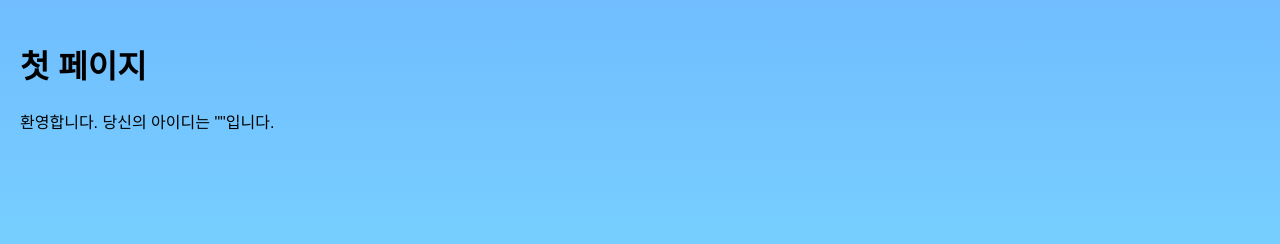
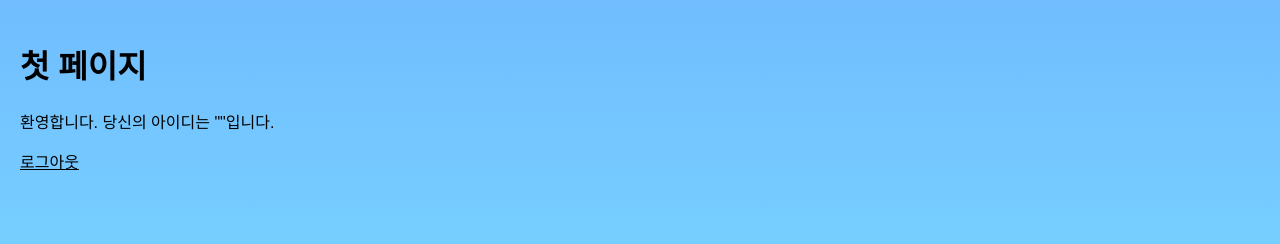
Before and after one commit to xenonbomin54/DEBATE-, a React (Vite) app: page /first in a window 1280 px wide. Shown: the top 244 px of the page. Built offline with nearby package versions, Linux system fonts and the light colour scheme; no server answers.

Commit message:
로그아웃 구현

```diff
--- a/src/first.jsx
+++ b/src/first.jsx
@@ -1,8 +1,10 @@
 import { useState, useEffect } from 'react';
+import { useNavigate } from 'react-router-dom';
 import { supabase } from './supabase.js';
 
 export default function First() {
   const [email, setEmail] = useState('');
+  const navigate = useNavigate();
 
   useEffect(() => {
     async function getUserEmail() {
@@ -14,10 +16,21 @@ export default function First() {
     getUserEmail();
   }, []);
 
+  async function handleLogout(e) {
+    e.preventDefault();
+    const { error } = await supabase.auth.signOut();
+    if (error) {
+      console.error('로그아웃 실패:', error.message);
+    } else {
+      navigate('/');
+    }
+  }
+
   return (
     <div style={{ padding: '20px', fontFamily: 'sans-serif' }}>
       <h1>첫 페이지</h1>
       <p>환영합니다. 당신의 아이디는 "{email}"입니다.</p>
+      <a href="#" onClick={handleLogout} style={{ color: '#000000', textDecoration: 'underline' }}>로그아웃</a>
     </div>
   );
 }
```
